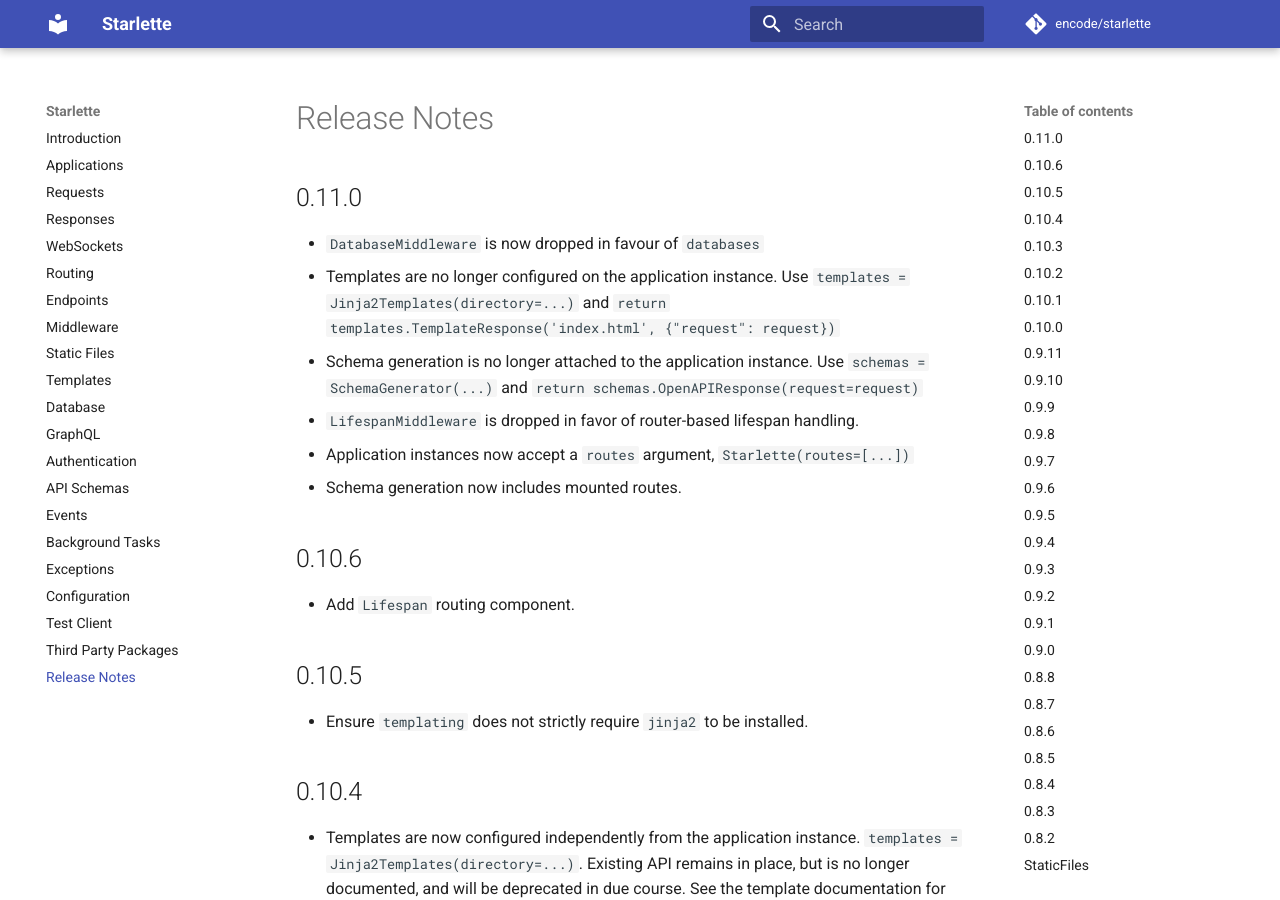
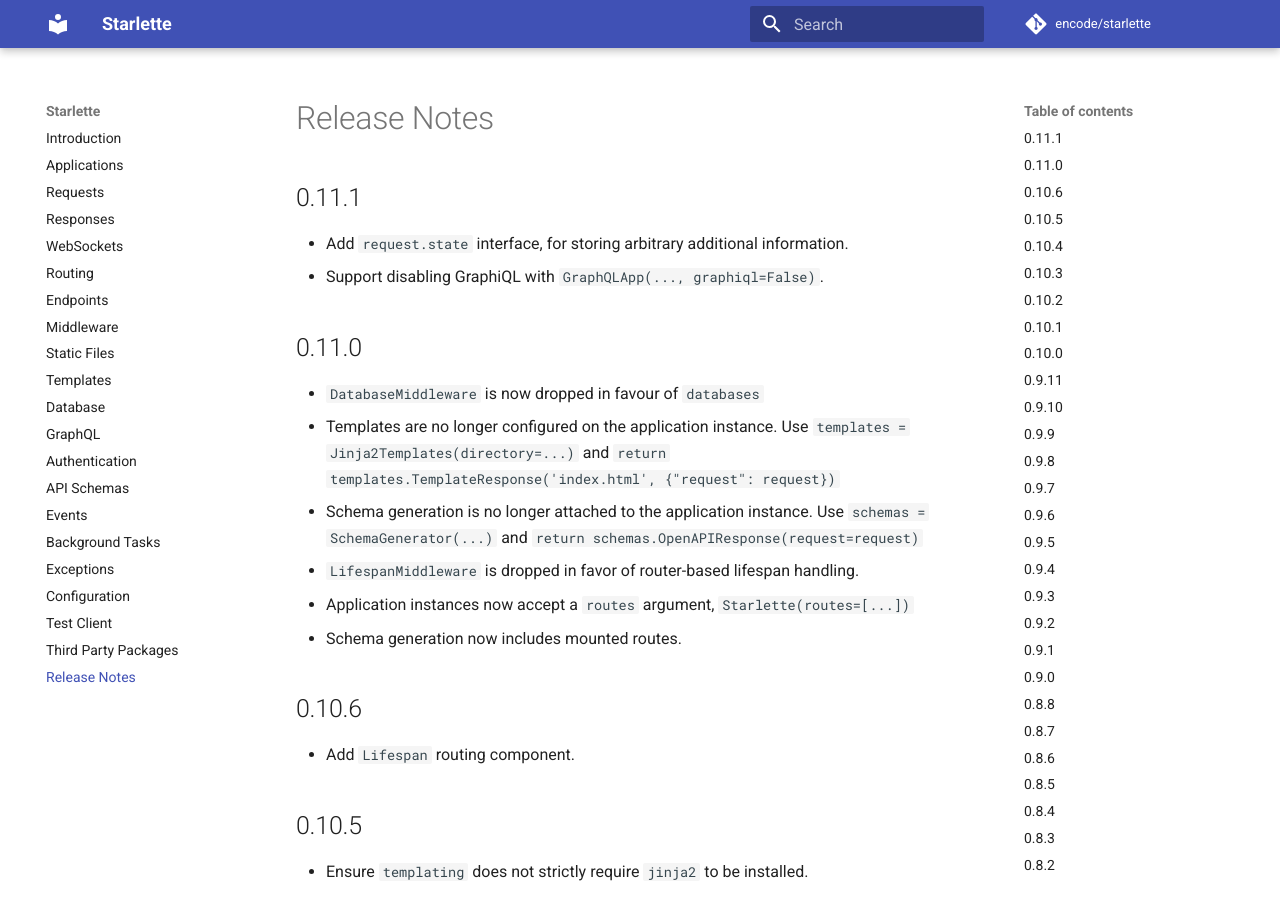
Before and after one commit to hidraco/starlette, an MkDocs documentation site: the page built from docs/release-notes.md, in a window 1280 px wide and 900 px high. Built offline with MkDocs 1.6.1 and Material for MkDocs 9.7.7, drawn with Linux system fonts in a browser that asks for light colours; comment, search, counter and statistics services are not loaded.

Commit message:
Version 0.11.1

```diff
--- a/docs/release-notes.md
+++ b/docs/release-notes.md
@@ -1,3 +1,8 @@
+## 0.11.1
+
+* Add `request.state` interface, for storing arbitrary additional information.
+* Support disabling GraphiQL with `GraphQLApp(..., graphiql=False)`.
+
 ## 0.11.0
 
 * `DatabaseMiddleware` is now dropped in favour of `databases`
--- a/starlette/__init__.py
+++ b/starlette/__init__.py
@@ -1 +1 @@
-__version__ = "0.11.0"
+__version__ = "0.11.1"
```
